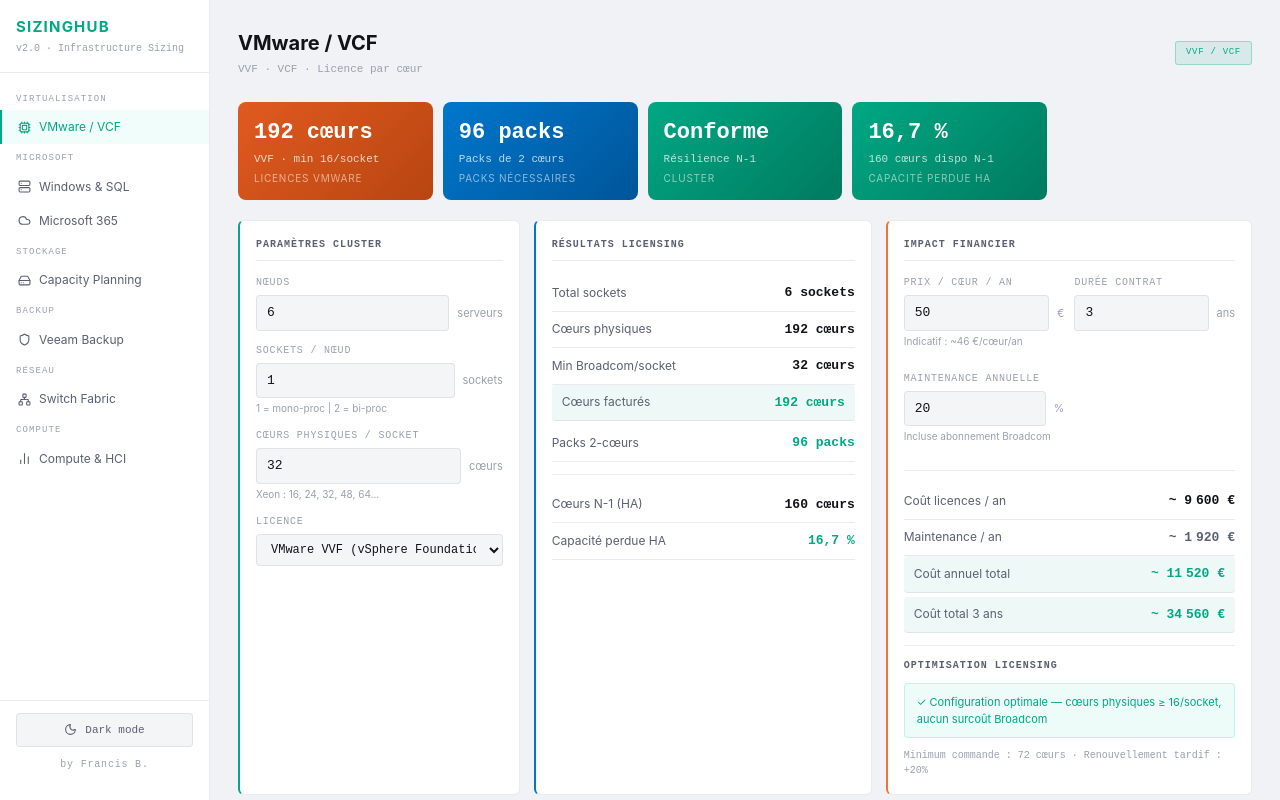
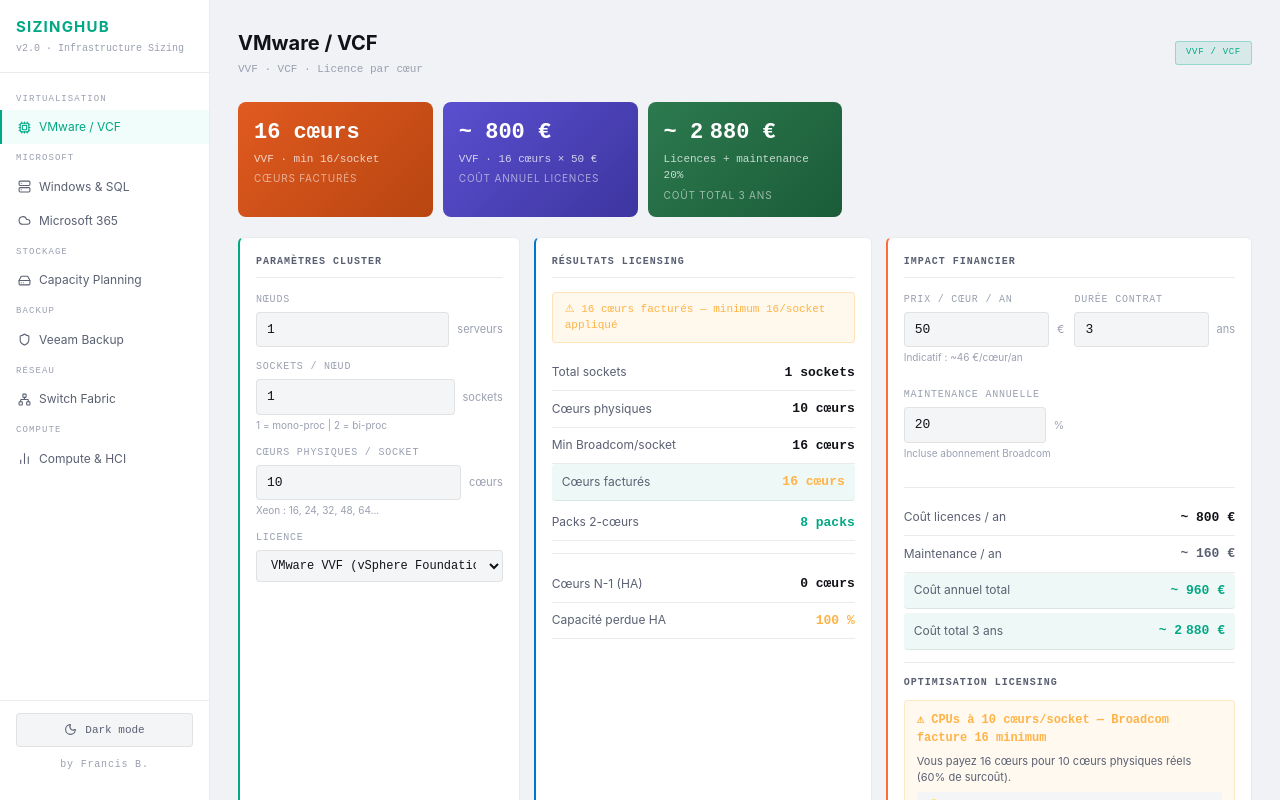
Before and after one commit to darknrall89/SizingHUB, a React (Vite) app: page / in a window 1280 px wide. Shown: the top 800 px of the page. Built offline with nearby package versions, Linux system fonts and the light colour scheme.

Commit message:
feat: KPIs VMware recentrés sur licensing — cœurs facturés, coût annuel, coût total contrat

```diff
--- a/src/SizingHub.jsx
+++ b/src/SizingHub.jsx
@@ -136,9 +136,9 @@
 
 // ─── 1. VMware ────────────────────────────────────────────────────────────────
 function VMwareCalc({th, isMobile=false}) {
-  const [nodes,        setNodes]        = useState(6);
+  const [nodes,        setNodes]        = useState(1);
   const [sockets,      setSockets]      = useState(1);
-  const [cores,        setCores]        = useState(32);
+  const [cores,        setCores]        = useState(10);
   const [ram,          setRam]          = useState(768);
   const [overcommit,   setOvercommit]   = useState(3.75);
   const [licType,      setLicType]      = useState("vvf");
@@ -236,10 +236,9 @@
     <div>
       {/* KPIs */}
       <div style={{display:"grid",gridTemplateColumns:isMobile?"repeat(2,1fr)":"repeat(5,1fr)",gap:10,marginBottom:20}}>
-        <KpiC label="Licences VMware" value={fmt(r.totalBilled)+" cœurs"} sub={licType.toUpperCase()+" · min 16/socket"} bg="linear-gradient(135deg,#e05a20,#b84510)"/>
-        <KpiC label="Packs nécessaires" value={fmt(r.packs)+" packs"} sub="Packs de 2 cœurs" bg="linear-gradient(135deg,#0077cc,#005599)"/>
-        <KpiC label="Cluster" value="Conforme" sub="Résilience N-1" bg="linear-gradient(135deg,#00a884,#007a60)"/>
-        <KpiC label="Capacité perdue HA" value={fmt(r.haPct,1)+" %"} sub={fmt(r.haCores)+" cœurs dispo N-1"} bg={r.haPct<=20?"linear-gradient(135deg,#00a884,#007a60)":"linear-gradient(135deg,#d97706,#b45309)"}/>
+        <KpiC label="Cœurs facturés" value={fmt(r.totalBilled)+" cœurs"} sub={licType.toUpperCase()+" · min 16/socket"} bg="linear-gradient(135deg,#e05a20,#b84510)"/>
+        <KpiC label="Coût annuel licences" value={"~ "+fmt(r.annualCost)+" €"} sub={licType.toUpperCase()+" · "+fmt(r.totalBilled)+" cœurs × "+pricePerCore+" €"} bg="linear-gradient(135deg,#5a4fcf,#3d35a0)"/>
+        <KpiC label={"Coût total "+yearsTotal+" ans"} value={"~ "+fmt(r.totalProject)+" €"} sub={"Licences + maintenance "+maintenancePct+"%"} bg="linear-gradient(135deg,#2d7a4f,#1a5c38)"/>
       </div>
 
       {/* 3 cards */}
```
